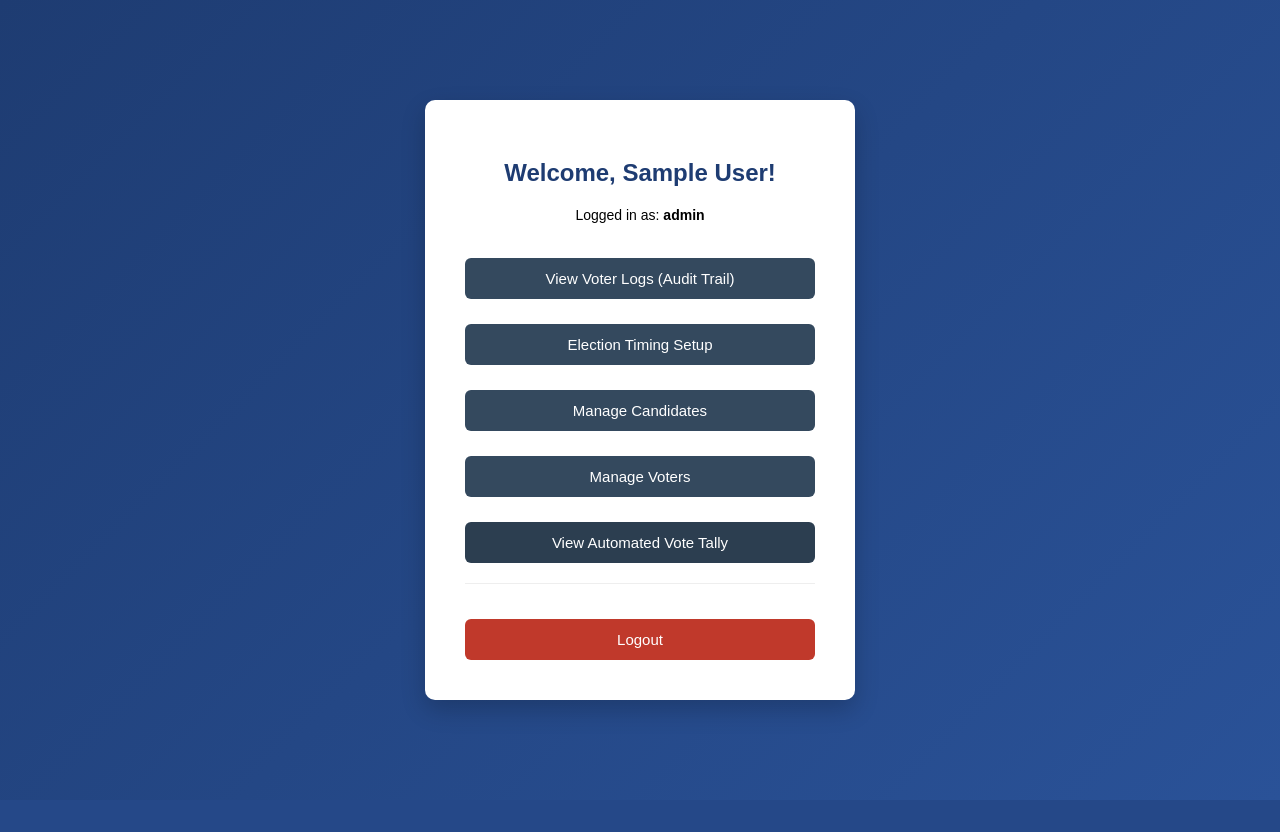
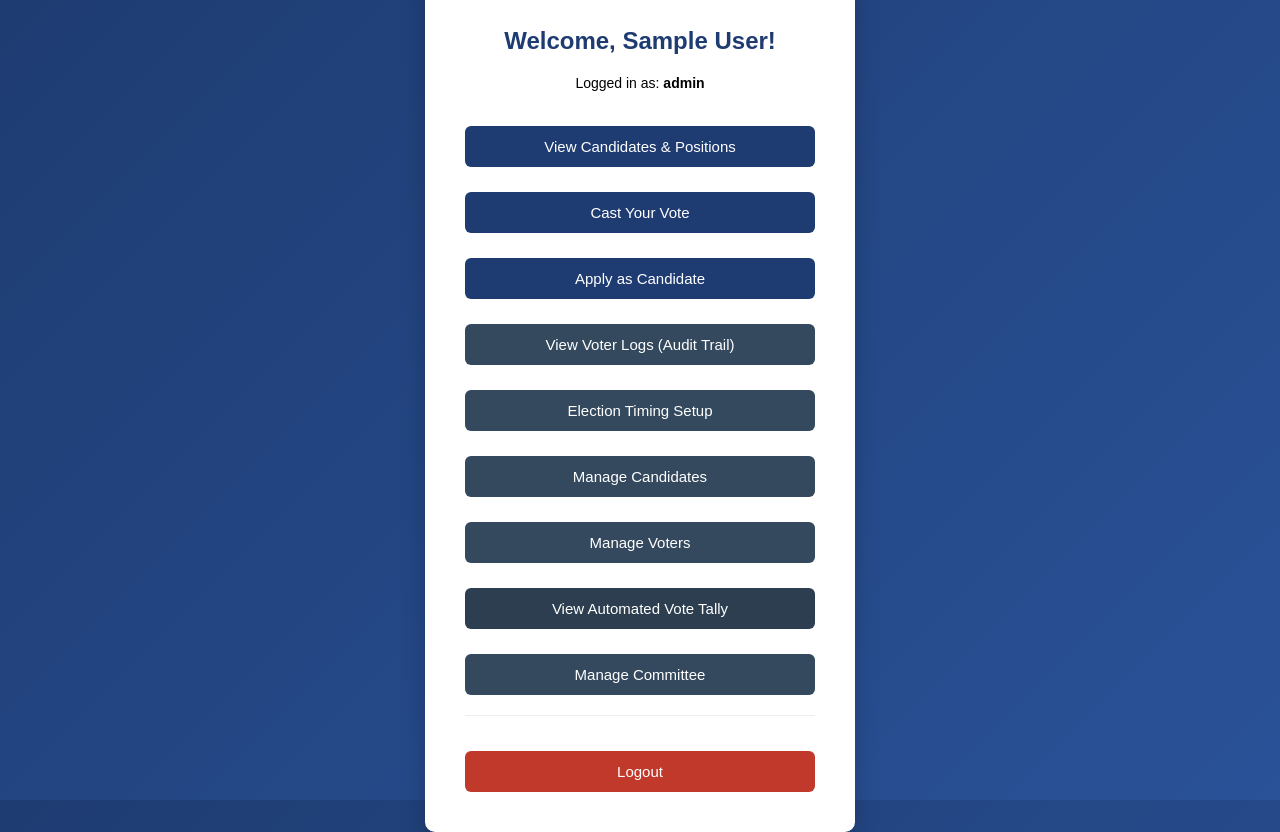
Before and after one commit to rafael2983/ITPROG-Election-System, a PHP site: page /dashboard.php in a window 1280 px wide. Before the commit the page ends 800 px from the top, so only its background shows below. Run offline with PHP 8.4, Linux system fonts and the light colour scheme; the visitor is signed in with stand-in values (Sample User, id 1).

Commit message:
Update dashboard.php

```diff
--- a/election-system-MP/dashboard.php
+++ b/election-system-MP/dashboard.php
@@ -25,14 +25,9 @@ $role = strtolower($_SESSION['role']);
 
     <div class="button-group" style="display: flex; flex-direction: column; gap: 10px; margin-top: 20px;">
 
-        <?php if ($role === 'student' || $role === 'candidate' || $role === 'committee'): ?>
-            <a href="view_candidates.php"><button style="width: 100%;">View Candidates & Positions</button></a>
-        <?php endif; ?>
-
-        <?php if ($role === 'student' || $role === 'candidate'): ?>
-            <a href="vote.php"><button style="width: 100%;">Cast Your Vote</button></a>
-            <a href="auth/candidate_register.php"><button style="width: 100%;">Apply as Candidate</button></a>
-        <?php endif; ?>
+        <a href="view_candidates.php"><button style="width: 100%;">View Candidates & Positions</button></a>
+        <a href="vote.php"><button style="width: 100%;">Cast Your Vote</button></a>
+        <a href="auth/candidate_register.php"><button style="width: 100%;">Apply as Candidate</button></a>
 
         <?php if ($role === 'committee' || $role === 'manager' || $role === 'admin'): ?>
             <a href="voter_logs.php"><button style="width: 100%; background-color: #34495e; color: white;">View Voter Logs (Audit Trail)</button></a>
@@ -45,6 +40,10 @@ $role = strtolower($_SESSION['role']);
             <a href="results.php"><button style="width: 100%; background-color: #2c3e50; color: white;">View Automated Vote Tally</button></a>
         <?php endif; ?>
 
+        <?php if ($role == 'manager' || $role == 'admin'): ?>
+            <a href="manage_committee.php"><button style="width: 100%; background-color: #34495e; color: white;">Manage Committee</button></a>
+        <?php endif; ?>
+
         <hr style="width: 100%; border: 0; border-top: 1px solid #eee; margin: 10px 0;">
         <a href="auth/logout.php"><button style="width: 100%; background-color: #c0392b; color: white;">Logout</button></a>
     </div>
```
